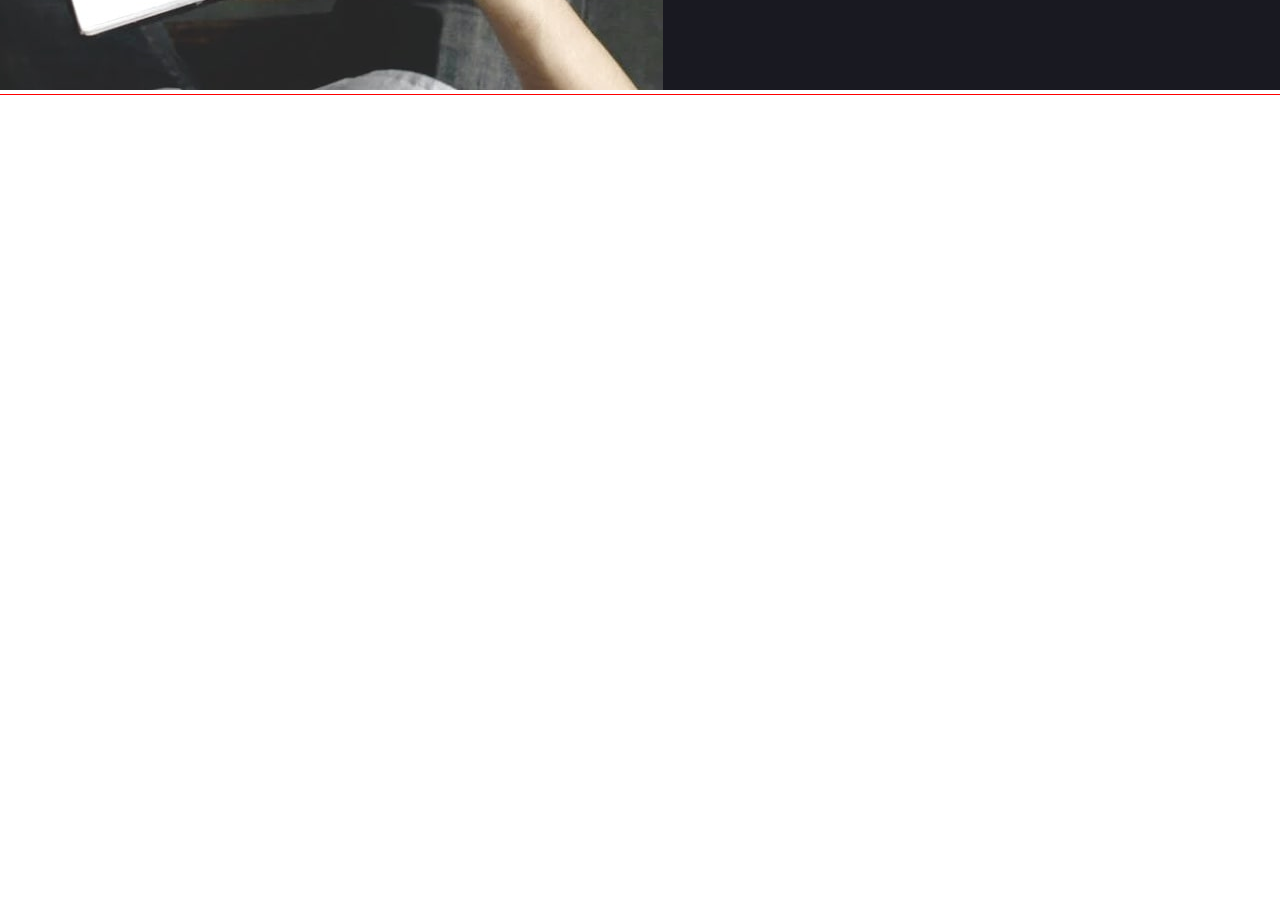
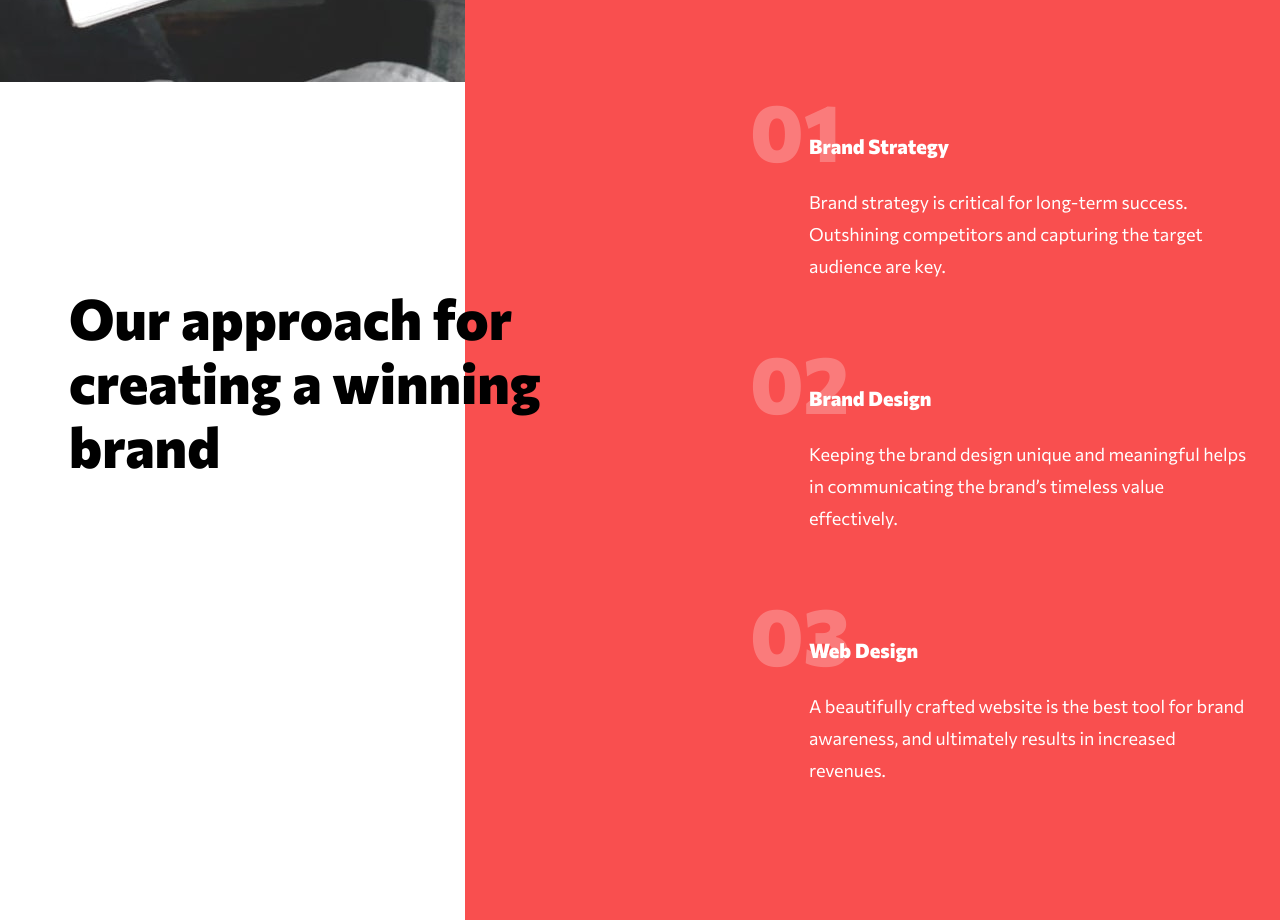
Before and after one commit to danielopq/creative, a React (Vite) app: page / in a window 1280 px wide. Shown: the part 1880-2800 px from the top of the page. Built offline with nearby package versions, Linux system fonts and the light colour scheme.

Commit message:
Approach.tsx - desktop done

```diff
--- a/src/components/approach/Approach.tsx
+++ b/src/components/approach/Approach.tsx
@@ -1,9 +1,48 @@
 import './approach.css';
 
-const Approach:React.FC = () =>{
-    return(
+/**
+ * Renders the Approach section, showcasing the key guidelines for building a successful brand.
+ *
+ * @returns {JSX.Element} - The rendered Approach component
+ */
+const Approach: React.FC = () => {
+    return (
         <section id="approach">
-
+            <h2>Our approach for creating a winning brand</h2>
+            <div id="approach-content">
+                <div id="approach-guidelines">
+                    <div className='guideline-container'>
+                        <div className='guideline-point-number'>01</div>
+                        <div className='guideline-point-content'>
+                            <p className='guideline-point-header'>Brand Strategy</p>
+                            <p className='mainText'>
+                                Brand strategy is critical for long-term success. Outshining
+                                competitors and capturing the target audience are key.
+                            </p>
+                        </div>
+                    </div>
+                    <div className='guideline-container'>
+                        <div className='guideline-point-number'>02</div>
+                        <div className='guideline-point-content'>
+                            <p className='guideline-point-header'>Brand Design</p>
+                            <p className='mainText'>
+                                Keeping the brand design unique and meaningful helps in communicating
+                                the brand’s timeless value effectively.
+                            </p>
+                        </div>
+                    </div>
+                    <div className='guideline-container'>
+                        <div className='guideline-point-number'>03</div>
+                        <div className='guideline-point-content'>
+                            <p className='guideline-point-header'>Web Design</p>
+                            <p className='mainText'>
+                                A beautifully crafted website is the best tool for brand awareness,
+                                and ultimately results in increased revenues.
+                            </p>
+                        </div>
+                    </div>
+                </div>
+            </div>
         </section>
     )
 }
--- a/src/components/approach/approach.css
+++ b/src/components/approach/approach.css
@@ -1,5 +1,61 @@
 #approach{
     width: inherit;
     height: 895px;
-    border: solid 1px red;
+    margin-top: -200px;
 }
+
+#approach{
+    width: inherit;
+    height: 1100px;
+    display: inline-flex;
+    align-items: flex-start;
+    justify-content: flex-end;
+}
+
+#approach h2{
+    width: 540px;
+    height: 192px;
+    margin: 400px -144px 0px 0px;
+    z-index: 1;
+    color: black;
+}
+
+#approach-content{
+    height: inherit;
+    width: 895px;
+    background-color: var(--red);
+}
+
+#approach-guidelines{
+    width: 504px;
+    height: auto;
+    display:flex;
+    margin: 200px 0px 0px 285px;
+    flex-direction: column;
+}
+
+.guideline-container{
+    color: white;
+    margin-bottom: 56px;
+}
+
+.guideline-point-number{
+    width: inherit;
+    height: 88px;
+    font: 800 80px/88px 'Commissioner-ExtraBold';
+    opacity:0.25;
+}
+
+.guideline-point-content{
+    width: 445px;
+    height: auto;
+    float: right;
+    margin-top: -44px;
+}
+
+.guideline-point-header{
+    width: inherit;
+    height: 32px;
+    font: 400 20px/32px 'Commissioner-ExtraBold';
+    margin-bottom: 24px;
+}
--- a/src/components/brandNaming/BrandNaming.tsx
+++ b/src/components/brandNaming/BrandNaming.tsx
@@ -3,7 +3,6 @@ import './brandNaming.css';
 const BrandNaming:React.FC = () =>{
     return(
         <section id="brandNaming">
-
         </section>
     )
 }
--- a/src/index.css
+++ b/src/index.css
@@ -20,6 +20,8 @@
 body{
     width: 100vw;
     height: 100vh;
+    margin: 0px;
+    padding: 0px;
     display: flex;
     flex-direction: column;
     align-items: center;
```
